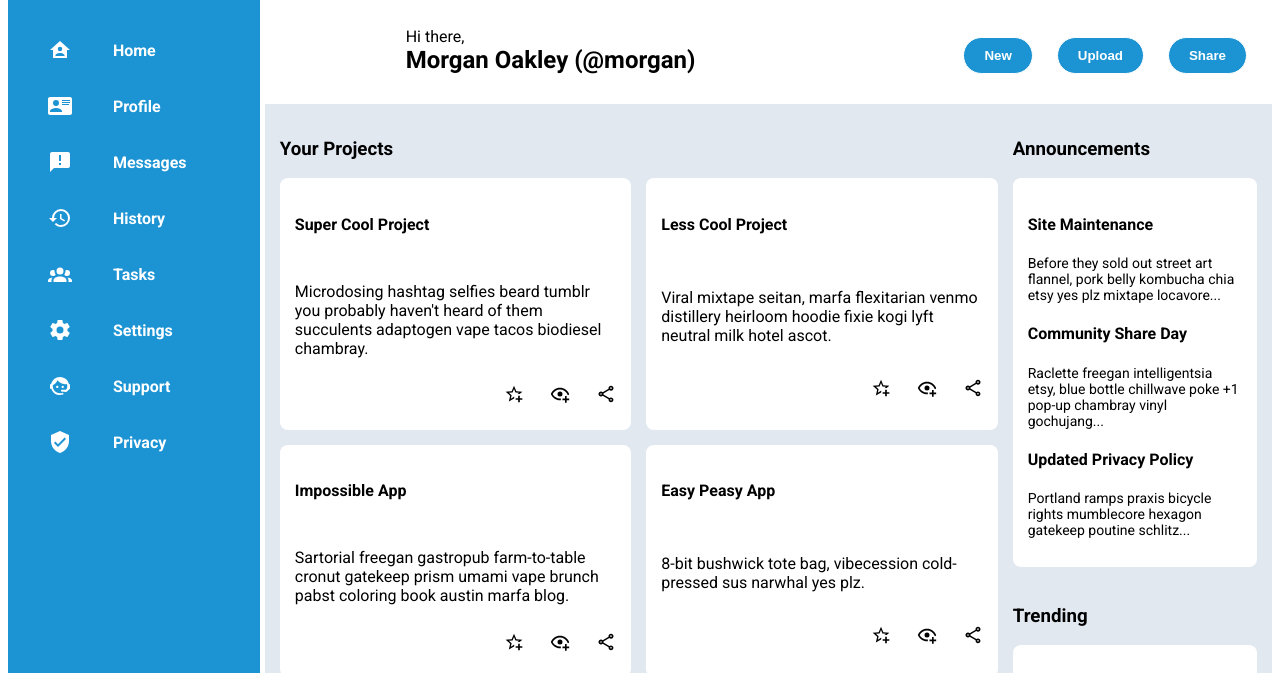
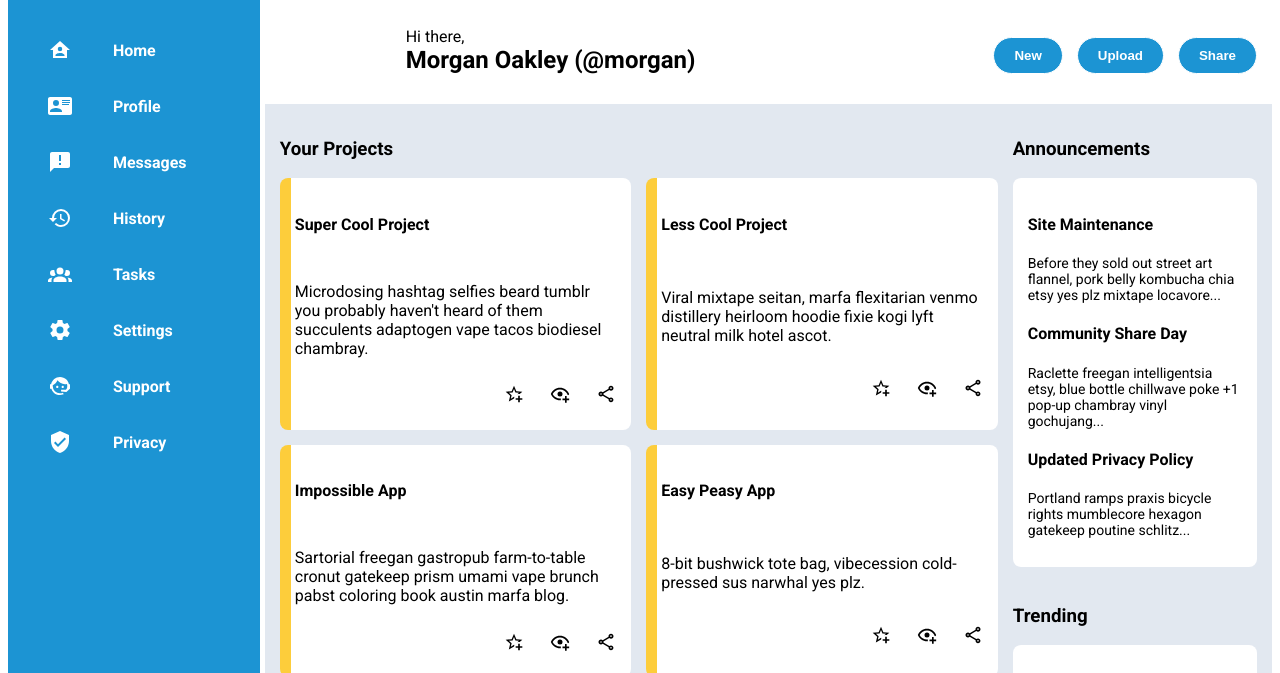
Before and after one commit to megafayray/admin_dashboard, a plain HTML site: page index.html in a window 1280 px wide. Shown: the part 76-749 px from the top of the page. Drawn offline with Linux system fonts and the light colour scheme.

Commit message:
Add linear gradient styling to left side of project cards

```diff
--- a/style.css
+++ b/style.css
@@ -3,6 +3,7 @@
     --secondary-font-color: white;
     --major-color: #1c94d3;
     --contrast-color: #e2e8f0;
+    --fancy-split-card-background: 90deg, #fdcd3b 3%, white 3%;
 }
 
 @font-face {
@@ -176,7 +177,7 @@ body {
 }
 
 .card {
-    background-color: white;
+    background: linear-gradient(var(--fancy-split-card-background));
     padding: 15px;
     border-radius: 8px;
     display: grid;
@@ -206,5 +207,5 @@ button {
     color: white;
     padding: 10px 20px;
     font-weight: bold;
-    margin: 0px 10px;
+    margin-left: 10px
 }
```
